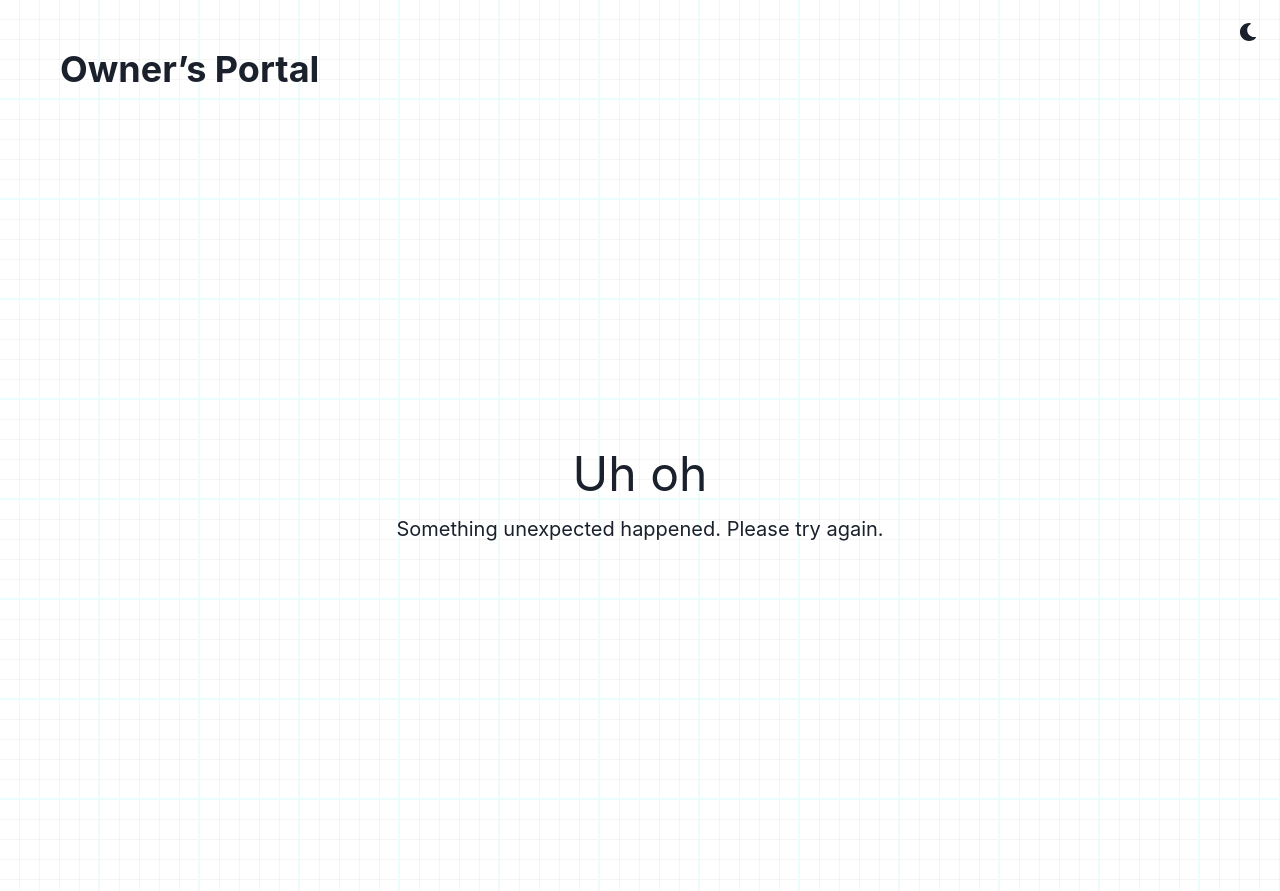
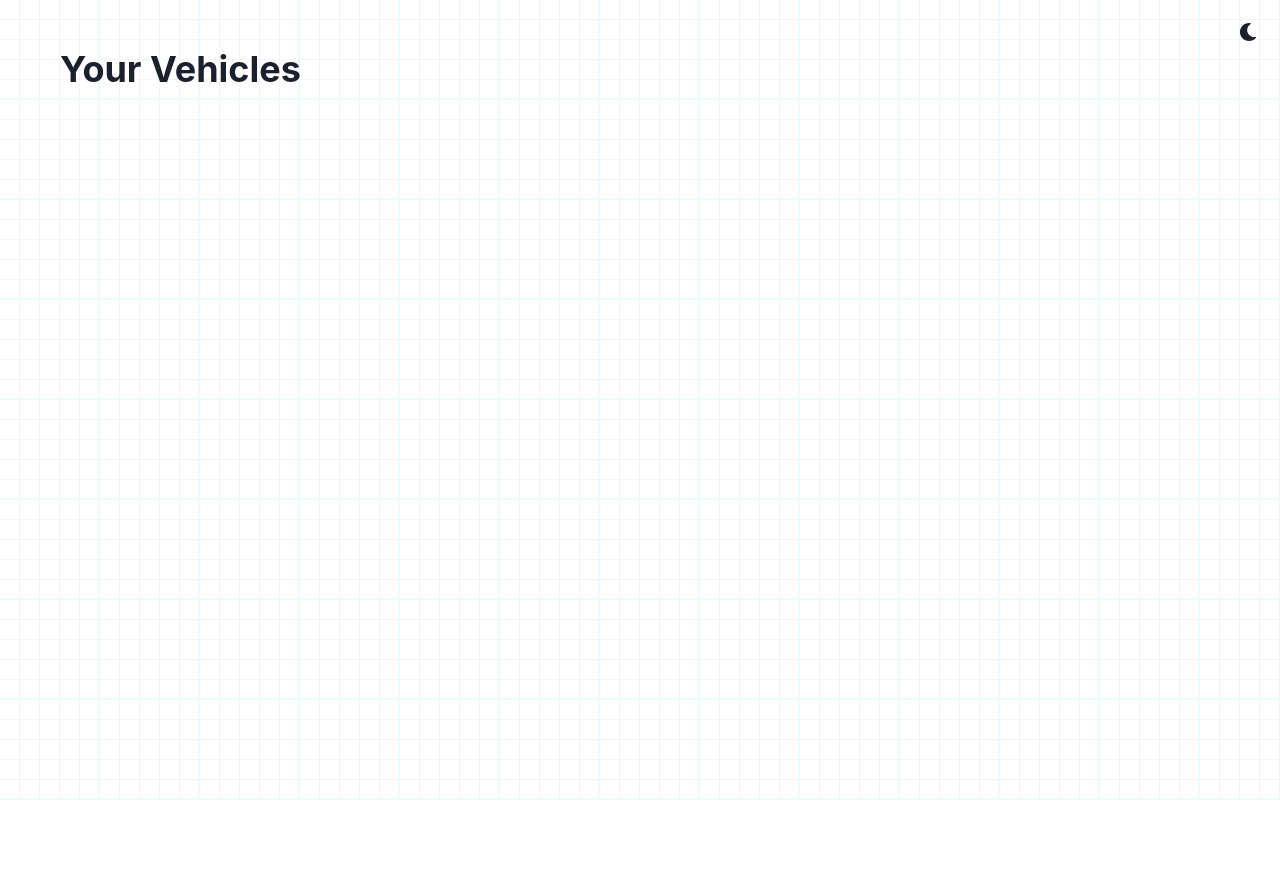
Before and after one commit to hannahjin/clean-air-vehicle-owners-portal, a React (Create React App) app: page /vehicles in a window 1280 px wide. After the commit the page ends 800 px from the top, so only its background shows below. Built offline with nearby package versions, Linux system fonts and the light colour scheme.

Commit message:
feat: set up vehicle pages

```diff
--- a/src/App.tsx
+++ b/src/App.tsx
@@ -1,4 +1,4 @@
-import { ChakraProvider, CSSReset, Box, Spinner, Heading } from "@chakra-ui/react";
+import { ChakraProvider, CSSReset, Box, Spinner } from "@chakra-ui/react";
 import { QueryClientProvider } from "@tanstack/react-query";
 import { ReactQueryDevtools } from "@tanstack/react-query-devtools";
 import { RouterProvider } from "react-router-dom";
@@ -22,7 +22,6 @@ export const App = () => (
           <ColorModeSwitcher justifySelf="flex-end" />
         </Box>
         <Box as="main" paddingX={contentPaddingX} paddingTop={contentPaddingTop}>
-          <Heading as="h1">Owner’s Portal</Heading>
           <RouterProvider
             router={router}
             fallbackElement={
--- a/src/router.tsx
+++ b/src/router.tsx
@@ -1,12 +1,21 @@
 import { createBrowserRouter, Outlet } from "react-router-dom";
 
 import { ErrorFallback } from "components/ErrorFallback";
+import { VehiclesList } from "routes/vehicles/VehiclesList";
+
+import { vehiclesRoutes } from "./routes/vehicles/routes";
 
 export const router = createBrowserRouter([
   {
     path: "/",
     element: <Outlet />,
     errorElement: <ErrorFallback height="100vh" />,
-    children: [],
+    children: [
+      {
+        index: true,
+        element: <VehiclesList />,
+      },
+      ...vehiclesRoutes,
+    ],
   },
 ]);
--- /dev/null
+++ b/src/routes/vehicles/Vehicle.tsx
@@ -0,0 +1,13 @@
+import { Heading } from "@chakra-ui/react";
+import { Helmet } from "react-helmet";
+
+export function Vehicle() {
+  return (
+    <>
+      <Helmet>
+        <title>Vehicle name</title>
+      </Helmet>
+      <Heading as="h1">Vehicle name</Heading>
+    </>
+  );
+}
--- /dev/null
+++ b/src/routes/vehicles/VehiclesList.tsx
@@ -0,0 +1,13 @@
+import { Heading } from "@chakra-ui/react";
+import { Helmet } from "react-helmet";
+
+export function VehiclesList() {
+  return (
+    <>
+      <Helmet>
+        <title>Your Vehicles</title>
+      </Helmet>
+      <Heading as="h1">Your Vehicles</Heading>
+    </>
+  );
+}
--- /dev/null
+++ b/src/routes/vehicles/routes.tsx
@@ -0,0 +1,13 @@
+import { Vehicle } from "./Vehicle";
+import { VehiclesList } from "./VehiclesList";
+
+export const vehiclesRoutes = [
+  {
+    path: "vehicles",
+    element: <VehiclesList />,
+  },
+  {
+    path: "vehicles/:id",
+    element: <Vehicle />,
+  },
+];
```
